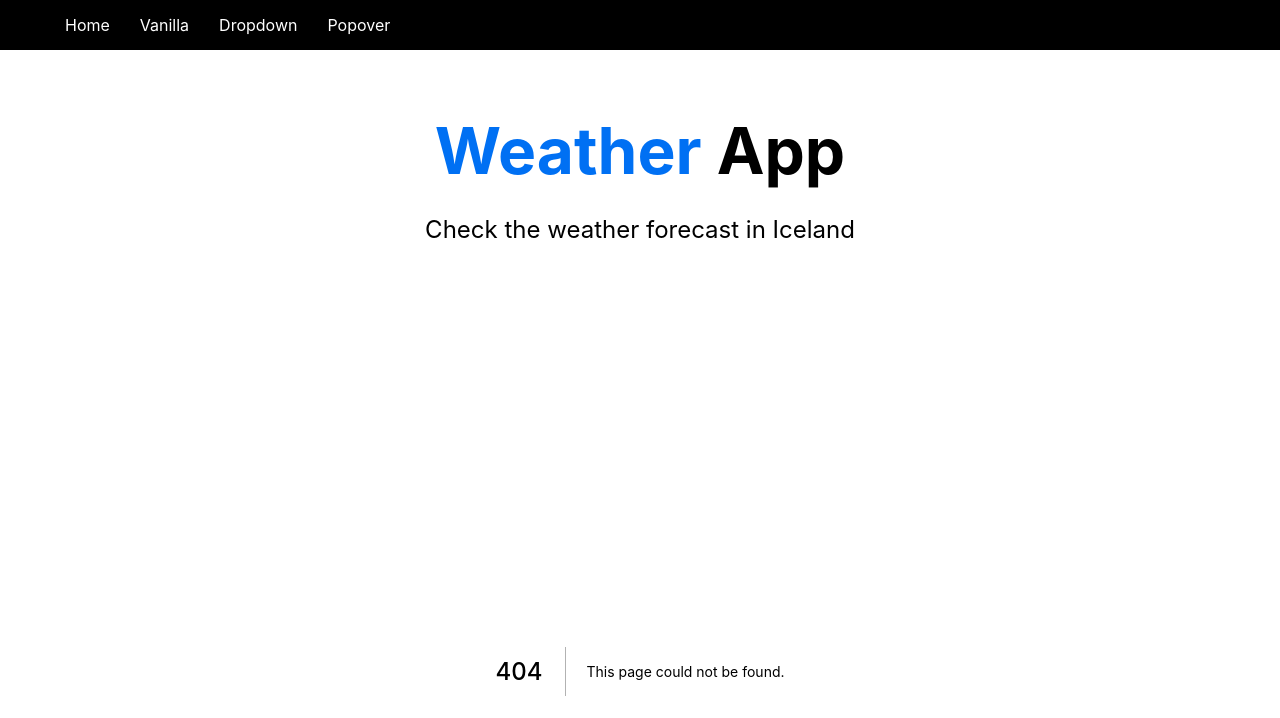
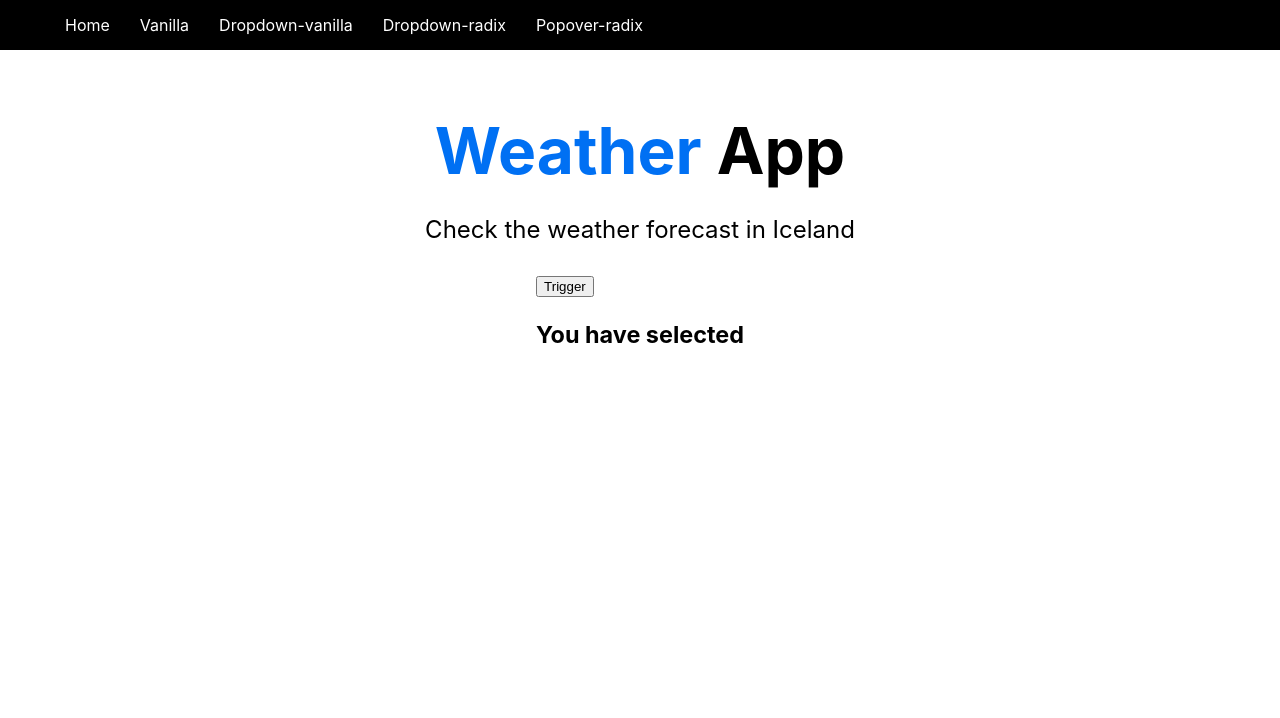
Before and after one commit to GameBoyYeet/weather-app-next, a Next.js app: page /dropdown_radix in a window 1280 px wide. Before the commit this address had no page. Shown: the top 718 px of the page. Built offline with nearby package versions, Linux system fonts and the light colour scheme.

Commit message:
added dropdown radix

```diff
--- a/components/Nav.js
+++ b/components/Nav.js
@@ -7,9 +7,10 @@ const Nav = () => {
             <ul>
                 <li>
                     <Link href="/">Home</Link>
-                    <Link href="/vanilla">Vanilla</Link>
-                    <Link href="/dropdown">Dropdown</Link>
-                    <Link href="/popover">Popover</Link>
+                    <Link href="/select_vanilla">Vanilla</Link>
+                    <Link href="/dropdown_vanilla">Dropdown-vanilla</Link>
+                    <Link href="/dropdown_radix">Dropdown-radix</Link>
+                    <Link href="/popover_radix">Popover-radix</Link>
 
 
                 </li>
--- /dev/null
+++ b/pages/dropdown_radix.js
@@ -0,0 +1,37 @@
+import * as DropdownMenu from '@radix-ui/react-dropdown-menu';
+import { stations } from "../components/Stations";
+import React, { useEffect, useState } from "react";
+
+
+export const DropdownMenuDemo = () => {
+
+  const [id, setID] = useState();
+
+  console.log(id)
+
+  return (
+
+    <div>
+    <DropdownMenu.Root>
+    <DropdownMenu.Trigger>Trigger</DropdownMenu.Trigger>
+
+    <DropdownMenu.Content>
+      <DropdownMenu.Label>Label</DropdownMenu.Label>
+      <DropdownMenu.Item onChange={(e)=>setID(e.target.value)} >
+          {stations.map(station => (
+              <option value={station.name} >
+                {station.name}
+              </option>
+            ))}
+      </DropdownMenu.Item>
+
+        </DropdownMenu.Content>
+
+  </DropdownMenu.Root>
+  <h3>You have selected {id}</h3>
+  </div>
+
+  )};
+
+
+export default DropdownMenuDemo;
--- a/pages/dropdown.js
+++ b/pages/dropdown_vanilla.js
@@ -5,7 +5,7 @@ import { stations } from "../components/Stations";
 import React, { useEffect, useState } from "react";
 // import Select from 'react-select'
 import * as DropdownMenu from "@radix-ui/react-dropdown-menu";
-import Dropdown from "../components/Dropdown";
+import Dropdown from "../components/Dropdown_vanilla";
 
 const stationMap = {
   hvolsvollur: {
```
Also changed, not shown: pages/popover_radix.js (renamed from pages/popover.js, +5 -5 lines), components/Dropdown_vanilla.js (renamed from components/Dropdown.js), pages/select_vanilla.js (renamed from pages/vanilla.js).
